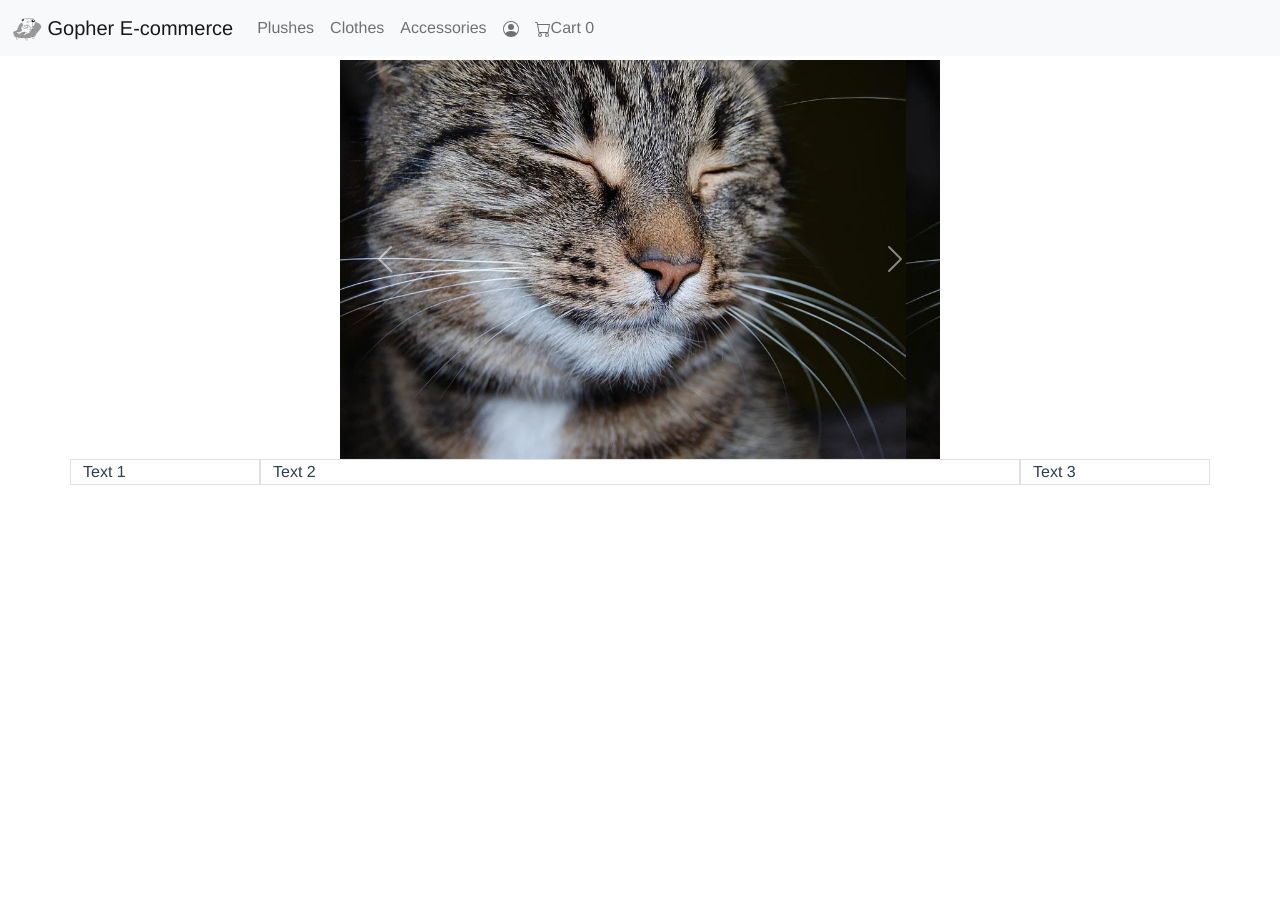
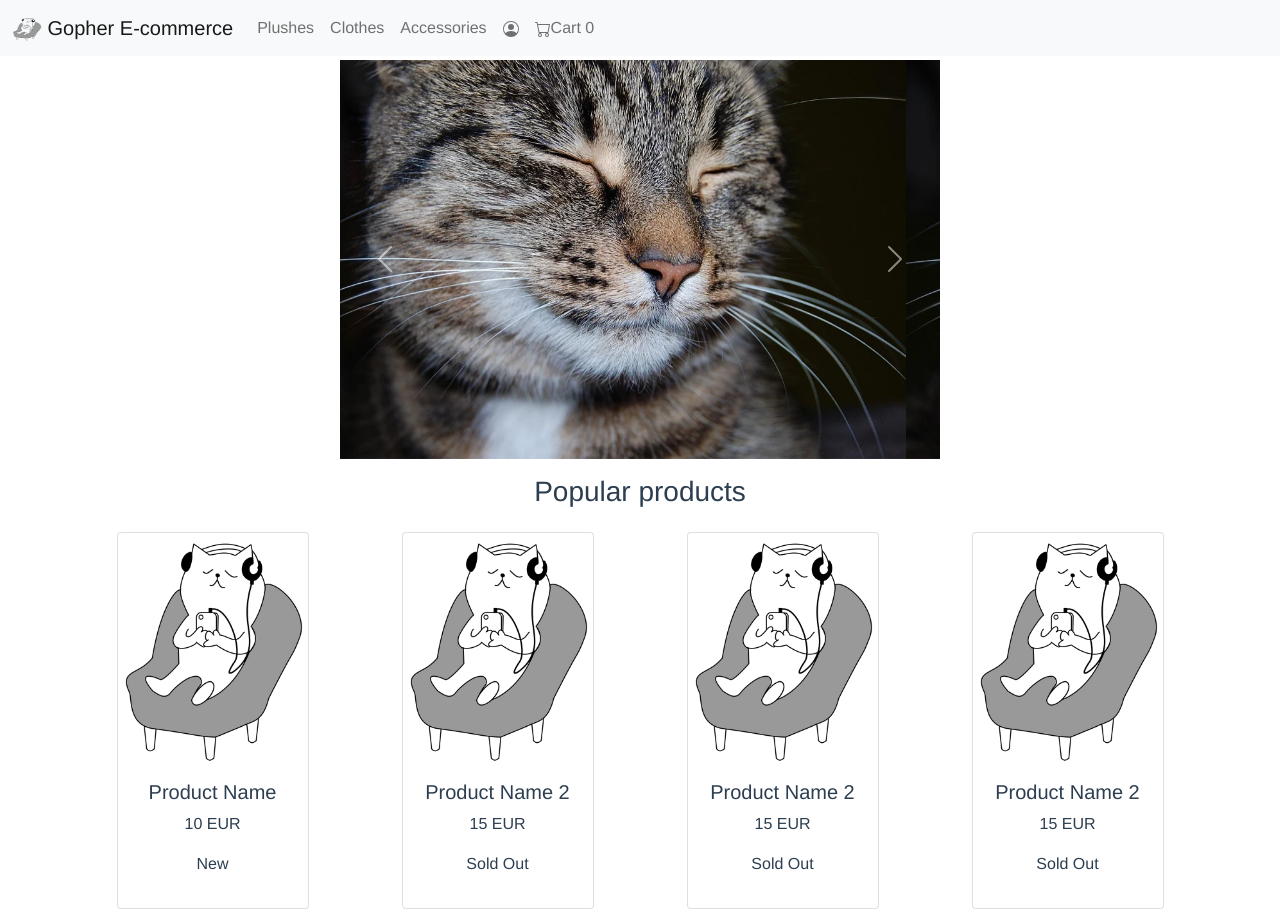
Before and after one commit to maximilienandile/frontend-go-tuto, a Vue app: page / in a window 1280 px wide. Shown: the top 923 px of the page. Before the commit the page ends 800 px from the top, so only its background shows below. Built offline with nearby package versions, Linux system fonts and the light colour scheme.

Commit message:
Add Thumbnail

```diff
--- a/src/App.vue
+++ b/src/App.vue
@@ -6,29 +6,56 @@
         <Carousel></Carousel>
       </div>
     </div>
-
-    <div class="row text-start">
-      <div class="col-6 col-md-2 border">
-        Text 1
+    <h3 class="mt-3">Popular products</h3>
+    <div class="row">
+      <div class="col-12 col-md-3 d-flex justify-content-center mt-3">
+        <ProductThumbnail
+            price="10 EUR"
+            title="Product Name"
+            additional-info="New"
+        ></ProductThumbnail>
       </div>
-      <div class="col-6 col-md-8 border">
-        Text 2
+      <div class="col-12 col-md-3 d-flex justify-content-center mt-3">
+        <ProductThumbnail
+            price="15 EUR"
+            title="Product Name 2"
+            additional-info="Sold Out"
+        ></ProductThumbnail>
       </div>
-      <div class="col col-md-2 border">
-        Text 3
+      <div class="col-12 col-md-3 d-flex justify-content-center mt-3">
+        <ProductThumbnail
+            price="15 EUR"
+            title="Product Name 2"
+            additionalInfo="Sold Out"
+        ></ProductThumbnail>
+      </div>
+      <div class="col-12 col-md-3 d-flex justify-content-center mt-3">
+        <ProductThumbnail
+            price="15 EUR"
+            title="Product Name 2"
+            additional-info="Sold Out"
+        ></ProductThumbnail>
+      </div>
+      <div class="col-12 col-md-3 d-flex justify-content-center mt-3">
+        <ProductThumbnail
+            price="15 EUR"
+            title="Product Name 2"
+            additional-info="Sold Out"
+        ></ProductThumbnail>
       </div>
     </div>
-
   </div>
 </template>
 
 <script>
 import NavBar from "./components/NavBar";
 import Carousel from "./components/Carousel";
+import ProductThumbnail from "./components/ProductThumbnail";
 
 export default {
   name: 'App',
   components: {
+    ProductThumbnail,
     Carousel,
     NavBar
   }
--- /dev/null
+++ b/src/components/ProductThumbnail.vue
@@ -0,0 +1,25 @@
+<template>
+  <div class="card" style="width: 12rem; ">
+    <img src="@/assets/cat.jpeg" class="card-img-top" alt="...">
+    <div class="card-body">
+      <h5 class="card-title">{{ title }}</h5>
+      <p class="card-text">{{ price }}</p>
+      <p>{{ additionalInfo }}</p>
+    </div>
+  </div>
+</template>
+
+<script>
+export default {
+  name: "ProductThumbnail",
+  props: {
+    title: String,
+    price : String,
+    additionalInfo: String
+  }
+}
+</script>
+
+<style scoped>
+
+</style>
```
